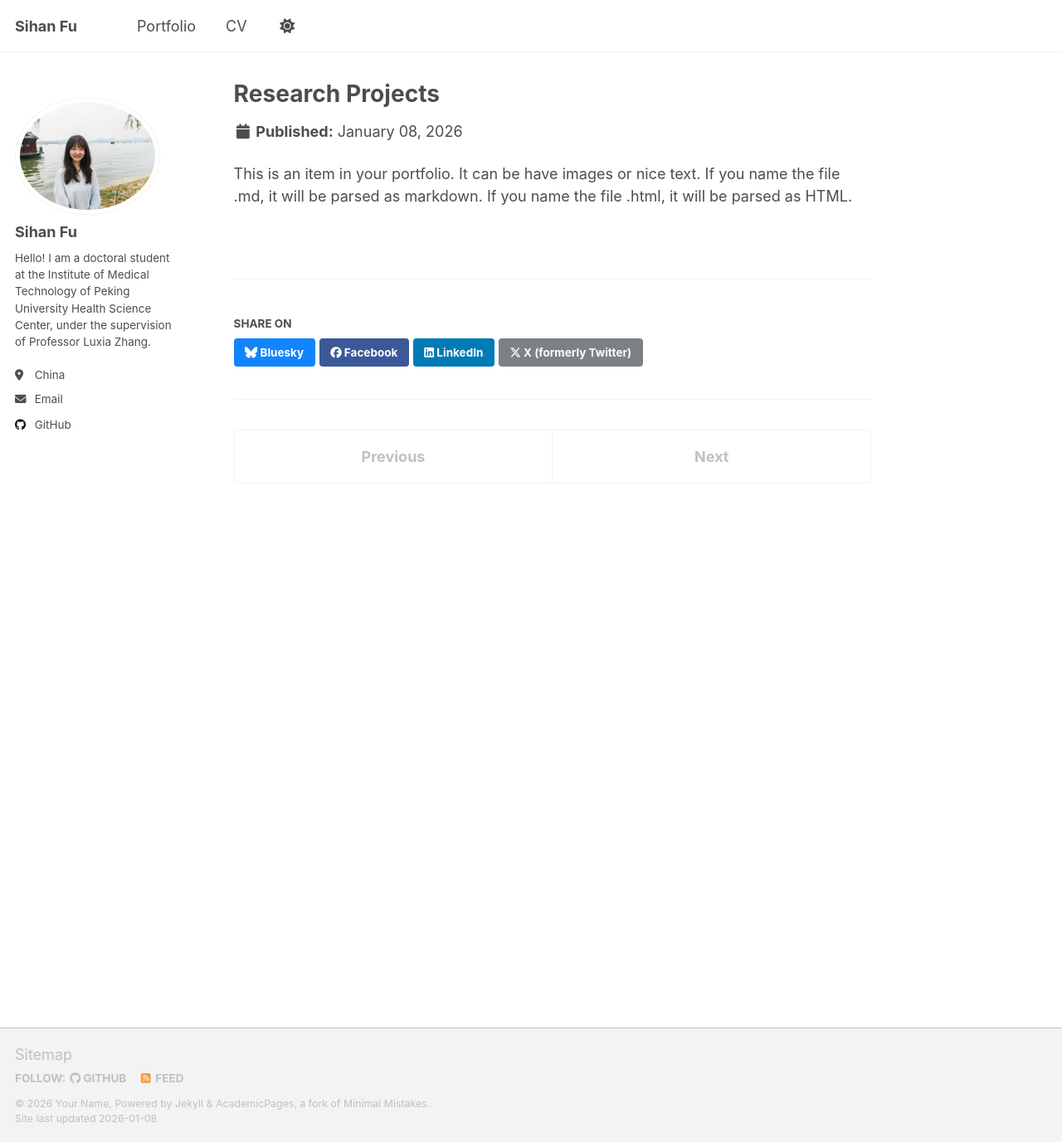
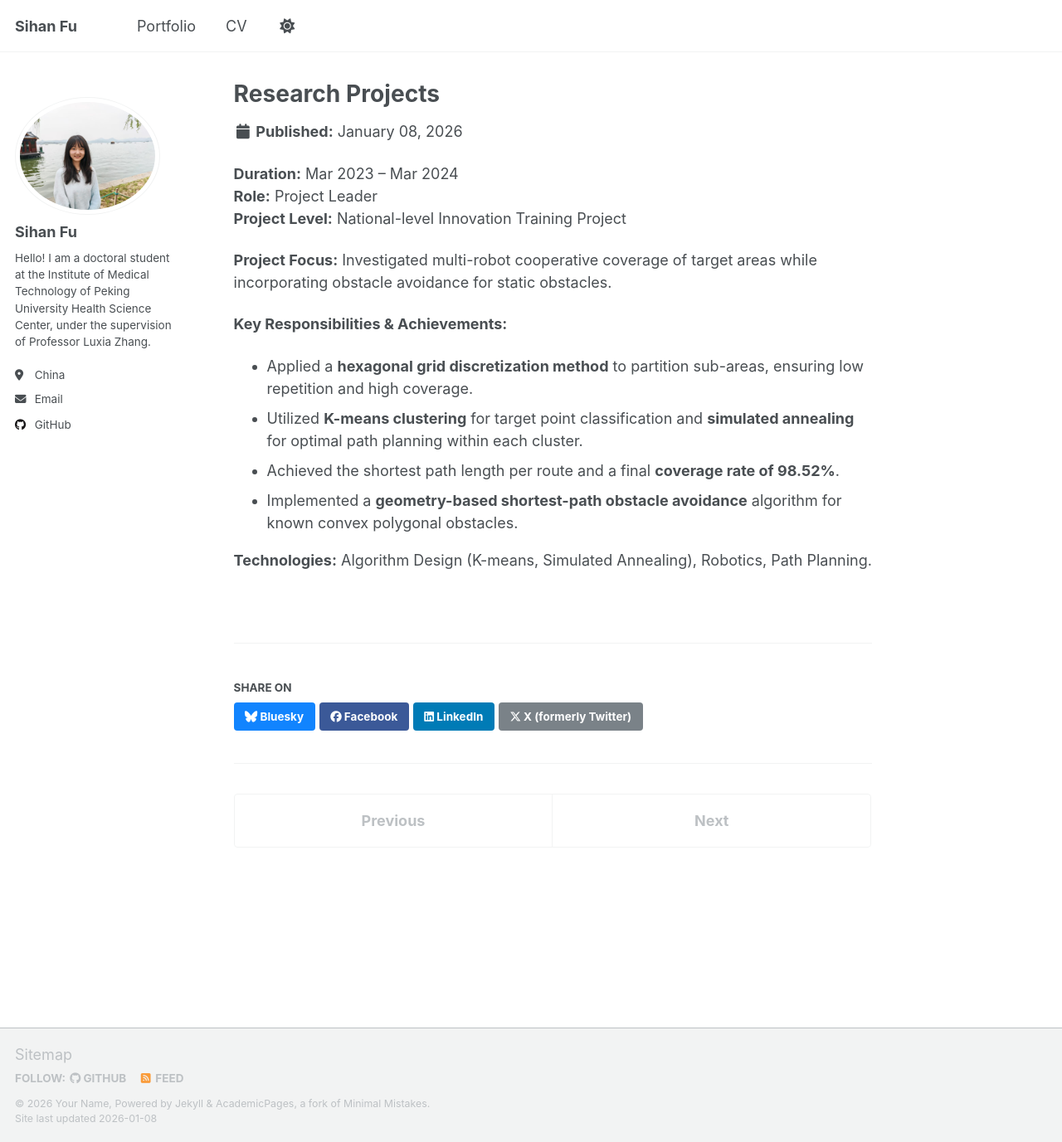
Before and after one commit to FuSihan1/FuSihan1.github.io, a Jekyll site: the page built from _portfolio/portfolio-1.md, in a window 1280 px wide and 1377 px high. Shown: the whole window at 83% size. Built offline with Jekyll 4.4.1, drawn with Linux system fonts in a browser that asks for light colours; a script that is not in the unit is left out.

Commit message:
Update portfolio-1.md

```diff
--- a/_portfolio/portfolio-1.md
+++ b/_portfolio/portfolio-1.md
@@ -1,9 +1,19 @@
 ---
 title: "Research Projects"
-excerpt: "Construction and Implementation of a Multi-Robot Cooperative Area Coverage System, National-level Innovation Training, Project Project Leader"
-excerpt: "✓ Project Focus: Investigated multi-robot cooperative coverage of target areas while incorporating obstacle avoidance for static obstacles.
-✓ Responsibilities: Applied a hexagonal grid discretization method to partition sub-areas, ensuring low repetition and high coverage. Used K-means clustering to classify target points, and performed path planning for each cluster via simulated annealing, achieving the shortest path length per route and a coverage rate of 98.52%. For known convex polygonal obstacles, a geometry-based method was adopted to achieve shortest-path obstacle avoidance."
+excerpt: ""
 collection: portfolio
 ---
 
-This is an item in your portfolio. It can be have images or nice text. If you name the file .md, it will be parsed as markdown. If you name the file .html, it will be parsed as HTML.
+**Duration:** Mar 2023 – Mar 2024
+**Role:** Project Leader
+**Project Level:** National-level Innovation Training Project
+
+**Project Focus:** Investigated multi-robot cooperative coverage of target areas while incorporating obstacle avoidance for static obstacles.
+
+**Key Responsibilities & Achievements:**
+*   Applied a **hexagonal grid discretization method** to partition sub-areas, ensuring low repetition and high coverage.
+*   Utilized **K-means clustering** for target point classification and **simulated annealing** for optimal path planning within each cluster.
+*   Achieved the shortest path length per route and a final **coverage rate of 98.52%**.
+*   Implemented a **geometry-based shortest-path obstacle avoidance** algorithm for known convex polygonal obstacles.
+
+**Technologies:** Algorithm Design (K-means, Simulated Annealing), Robotics, Path Planning.
```
